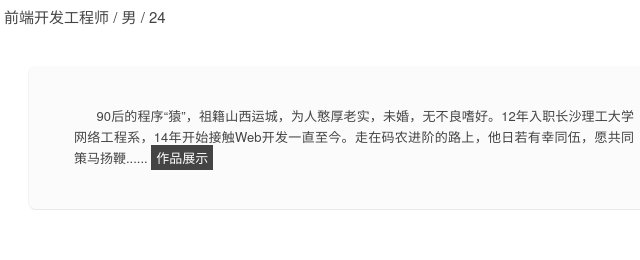
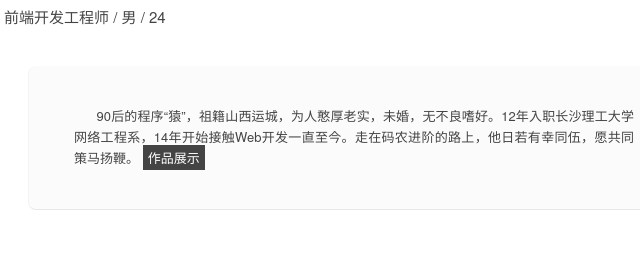
Before and after one commit to 1056237661/wlh.github.io, a plain HTML site: page index.html in a window 1280 px wide. Shown: the part 156-416 px from the top of the page, 286-926 px from the left. Drawn offline with Linux system fonts and the light colour scheme.

Commit message:
Update index.html

```diff
--- a/index.html
+++ b/index.html
@@ -25,8 +25,7 @@
 	<h2>前端开发工程师  / 男  / 24</h2>
 	<!--BIO PARAGRAPH-->
 	<p>
-		&nbsp;&nbsp;&nbsp;&nbsp;&nbsp;&nbsp;90后的程序“猿”，祖籍山西运城，为人憨厚老实，未婚，无不良嗜好。12年入职长沙理工大学网络工程系，14年开始接触Web开发一直至今。走在码农进阶的路上，他日若有幸同伍，愿共同策马扬鞭......
-
+		&nbsp;&nbsp;&nbsp;&nbsp;&nbsp;&nbsp;90后的程序“猿”，祖籍山西运城，为人憨厚老实，未婚，无不良嗜好。12年入职长沙理工大学网络工程系，14年开始接触Web开发一直至今。走在码农进阶的路上，他日若有幸同伍，愿共同策马扬鞭。
 		<a title="Selected Work" data-rel="prettyPhoto[pp_gal]" href="images/portfolio/gzy.png">作品展示</a>
 
 		<!--////////////////////////////////////////////////////////////////////////////////////////-->
```
